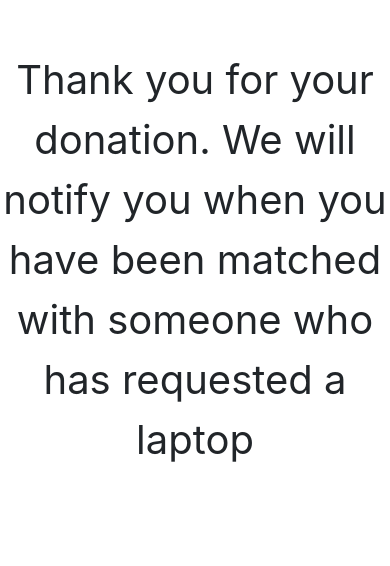
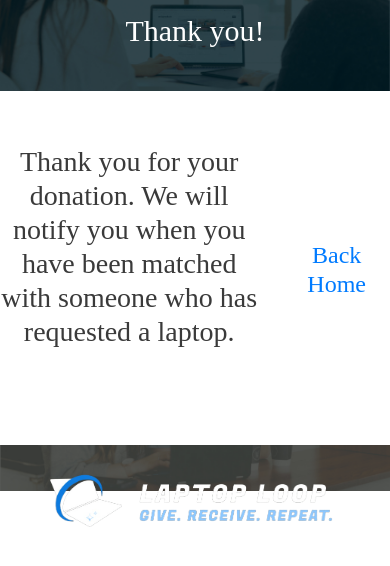
Before and after one commit to Sslim123/tech-roots-project, a React (Create React App) app in the folder client/: page /laptop-donation-status/1 in a window 390 px wide. Shown: the top 566 px of the page. Built offline with nearby package versions, Linux system fonts and the light colour scheme; no server answers.

Commit message:
add image to thank you page

```diff
--- a/client/src/pages/Home/Home.js
+++ b/client/src/pages/Home/Home.js
@@ -9,14 +9,14 @@ import HowItIsWORK from "../component/HowItIsWork/HowItIsWork";
 
 export function Home() {
 	return (
-		<>
+		<main role="main">
 			<Navbar />
 			<Homebody />
-            <HowItIsWORK />
+			<HowItIsWORK />
 			<Mission />
 			<ContactUs />
 			<Footer />
-		</>
+		</main>
 	);
 }
 
--- a/client/src/pages/ViewRequestStatus/DonationRequestStatus.js
+++ b/client/src/pages/ViewRequestStatus/DonationRequestStatus.js
@@ -1,20 +1,28 @@
-
 import React from "react";
-import './StatusView.css'
-
-
+import "./StatusView.css";
+import Footer from "../component/footer/Footer";
+import { Link } from "react-router-dom";
 
 function DonationRequestStatues() {
-
-	// this helps get the id from the router
-
-
-    return ( <>
-
-    <div className='main-container-donation-status'>
-        <p>Thank you for your donation. We will notify you when you have been matched with someone who has requested a laptop</p>
-    </div>
-    </> );
+	return (
+		<div>
+			<div className="status-thankYou-main-picture">
+				<div className="thankYou-p">
+					<h1>Thank you!</h1>
+				</div>
+			</div>
+			<div className="text-status">
+				<h1>
+					Thank you for your donation. We will notify you when you have been
+					matched with someone who has requested a laptop.
+				</h1>
+				<button>
+					<Link to="/">Back Home</Link>
+				</button>
+			</div>
+			<Footer />
+		</div>
+	);
 }
 
 export default DonationRequestStatues;
--- a/client/src/pages/ViewRequestStatus/RequestStatusView.js
+++ b/client/src/pages/ViewRequestStatus/RequestStatusView.js
@@ -1,9 +1,11 @@
 import React, { useEffect, useState } from "react";
 import io from "socket.io-client";
-// import { Navigate } from "react-router-dom";
-
+import Navbar from "../component/navbar/navbar";
+import Footer from "../component/footer/Footer";
+import "./StatusView.css";
 import { useParams } from "react-router-dom";
 import ButtonComponent from "./ButtonComponent";
+
 const socket = io(window.origin, { path: "/api/socket.io" });
 
 export function RequestStatus() {
@@ -98,13 +100,22 @@ export function RequestStatus() {
 	if (request !== null) {
 		if (request.status === "WAITING") {
 			return (
-				<>
-					<div>
-						Thank you for your laptop request. You are on the waiting list. We
-						will send you an notification when this changes
+				<div>
+					<div className="status-thankYou-main-picture">
+						<div className="thankYou-p">
+							<h1>Thank you!</h1>
+						</div>
+					</div>
+					<div className="text-status">
+						<h1>
+							Thank you for your laptop request. You are now on the waiting
+							list. We will send you a notification when a laptop becomes
+							available.
+						</h1>
+
 					</div>
 					<button onClick={cancelRequest}>Cancel my request</button>
-				</>
+				</div>
 			);
 		}
 		if (donation !== null) {
--- a/client/src/pages/ViewRequestStatus/StatusView.css
+++ b/client/src/pages/ViewRequestStatus/StatusView.css
@@ -1,6 +1,104 @@
-.main-container-donation-status{
-    align-items: center;
-    text-align: center;
-    font-size: 40px;
-    margin-top: 50px;
+* {
+	margin: 0%;
+	padding: 0%;
 }
+.status-thankYou-main-picture {
+	background-image: url(../component/image/thank-you.jpg);
+	height: 305px;
+	width: 100%;
+	background-repeat: no-repeat;
+	background-size: contain;
+	margin: 0%;
+	padding: 0%;
+}
+
+.thankYou-p {
+	text-align: center;
+	justify-content: center;
+	align-items: center;
+	display: flex;
+}
+
+.thankYou-p h1 {
+	margin-top: 90px;
+	font-family: Fugaz One;
+	font-size: 62px;
+	font-weight: 400;
+	line-height: 91px;
+	letter-spacing: 0em;
+	text-align: center;
+	font-family: "Fugaz One";
+	font-style: normal;
+	font-weight: 400;
+	font-size: 62px;
+	line-height: 91px;
+
+	/* identical to box height */
+	text-align: center;
+
+	color: #ffffff;
+}
+.text-status {
+    display: flex;
+	width: 100%;
+	height: 350px;
+	text-align: center;
+	justify-content: center;
+}
+.text-status h1 {
+    margin: 10px;
+	display: flex;
+	text-align: center;
+	width: 600px;
+	height: 200px;
+
+
+	font-family: "Fredoka";
+	font-style: normal;
+	font-weight: 400;
+	font-size: 28px;
+	line-height: 34px;
+	text-align: center;
+
+	color: #3a3a3a;
+}
+
+@media screen and (max-width: 1380px) {
+	.status-thankYou-main-picture {
+		height: 330px;
+	}
+}
+
+@media screen and (max-width: 740px) {
+	.status-thankYou-main-picture {
+		height: 175px;
+		background-position: cover;
+	}
+	.thankYou-p h1 {
+		margin-top: 20px;
+	}
+
+}
+
+/* phone */
+@media screen and (max-width: 410px) {
+	.status-thankYou-main-picture {
+		height: 95px;
+		background-position: cover;
+	}
+	.thankYou-p h1 {
+	    margin-top: -15px;
+		font-family: Fugaz One;
+		font-size: 22px;
+		font-size: 30px;
+	}
+    .text-status  h1{
+        margin: 0%;
+        padding: 0%;
+        display: flex;
+        margin-top: 50px;
+        width: 100%;
+        height: 250px;
+
+    }
+}
```
Also changed, not shown: client/src/pages/component/image/thank-you.jpg (added).
